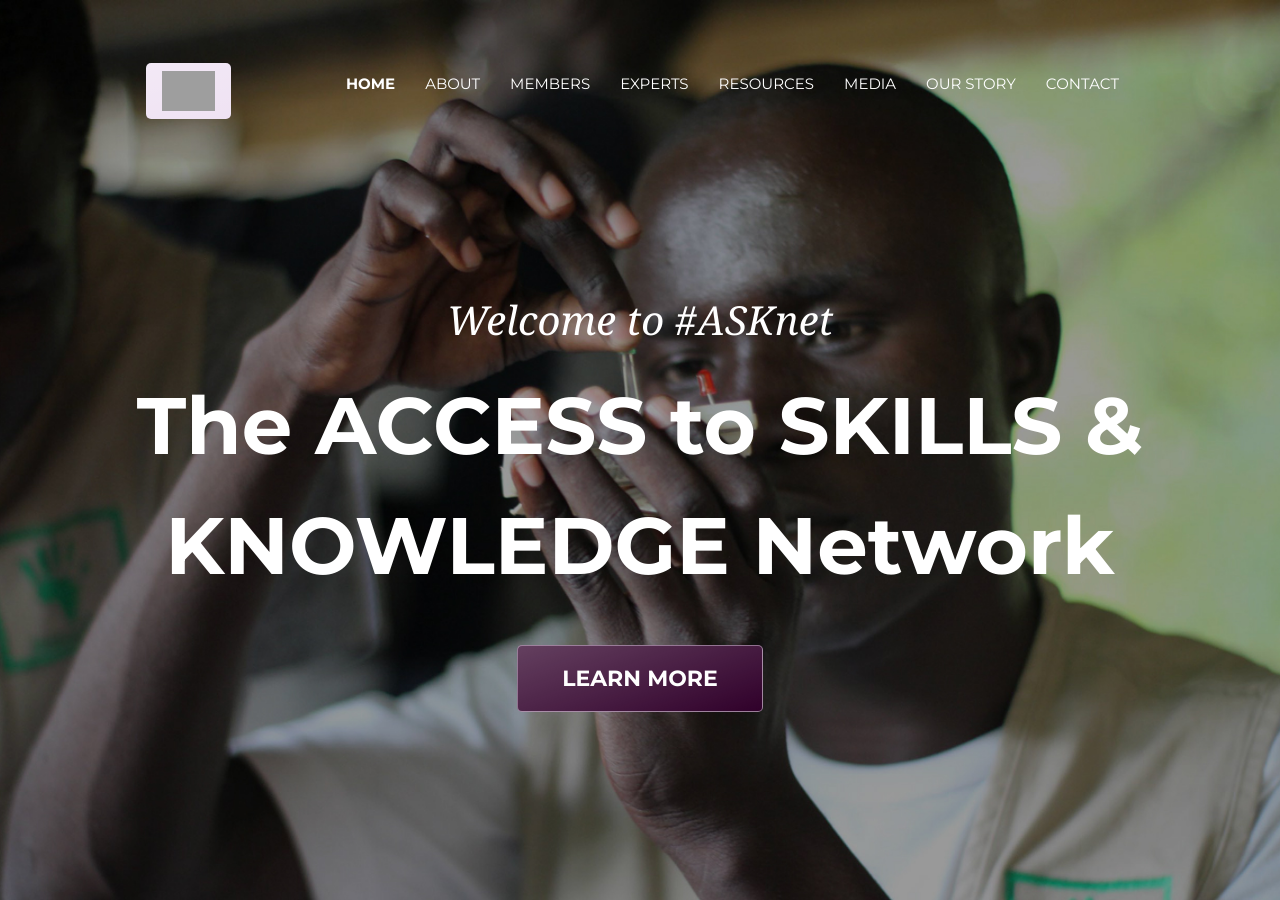
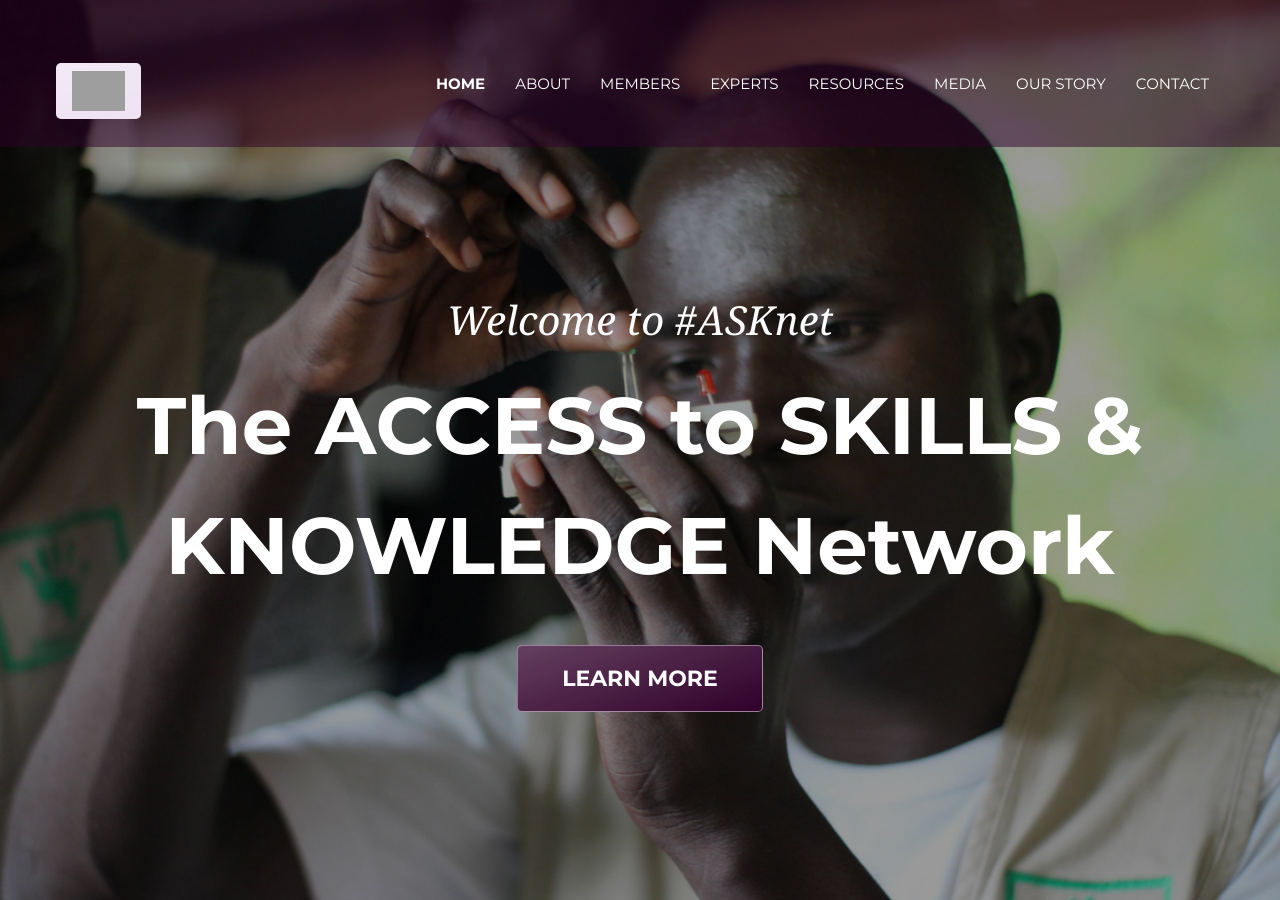
Before and after one commit to ASKnetCommunity/ASKnet.Community, a Jekyll site: the page built from index.html, in a window 1280 px wide and 900 px high. Built offline with Jekyll 4.4.1, drawn with Linux system fonts in a browser that asks for light colours.

Commit message:
improve responsive layout (header, first section) #177

```diff
--- a/_includes/header.html
+++ b/_includes/header.html
@@ -2,7 +2,7 @@
   <nav class="navbar navbar-expand-lg navbar-dark">
     <a class="navbar-brand btn px-3 py-2" href="{{ site.baseurl }}/">
       {% if site.data.settings.logo %}
-        <img height="40" src="{{ site.data.settings.logo | absolute_url }}" alt="{{ site.data.settings.title }}">
+        <img src="{{ site.data.settings.logo | absolute_url }}" alt="{{ site.data.settings.title }}">
         {% else if %}
         <h3 class="text-white font-tertiary">{{site.data.settings.title}}</h3>
       {% endif %}
@@ -13,7 +13,7 @@
     </button>
 
     <div class="collapse navbar-collapse text-center" id="navigation">
-      <ul class="navbar-nav ml-auto">
+      <ul class="navbar-nav ml-auto align-items-center">
         <li class="nav-item active">
           <a class="nav-link" href="{{ site.baseurl }}/">Home</a>
         </li>
--- a/assets/scss/_common.scss
+++ b/assets/scss/_common.scss
@@ -223,7 +223,7 @@
   font-style: italic;
   font-size: 40px;
   @include desktop {
-    margin-top: 250px;
+    margin-top: 140px;
     font-size: 22px;
   }
 }
--- a/assets/scss/_typography.scss
+++ b/assets/scss/_typography.scss
@@ -45,8 +45,9 @@
 
 h1, .h1{
   font-size: 80px;
+  word-wrap: anywhere;
   @include desktop {
-    font-size: 45px;
+    font-size: 38px;
   }
 }
 
--- a/assets/scss/templates/_navigation.scss
+++ b/assets/scss/templates/_navigation.scss
@@ -1,9 +1,10 @@
 .navigation{
-  padding: 40px 130px;
+  padding: 40px 40px 20px 40px;
+  background-color: rgba($primary-color, 0.5);
   transition: .3s ease;
   &.nav-bg {
     background-color: rgba($primary-color, 0.8);
-    padding: 15px 100px;
+    padding: 15px 40px;
     -webkit-backdrop-filter: blur(8px);
     backdrop-filter: blur(8px);
     @include desktop {
@@ -29,6 +30,12 @@
   }
   .navbar-brand {
     background-color: $secondary-color;
+    img {
+      height: 40px;
+      @include desktop {
+        height: 30px;
+      }
+    }
   }
 }
 
```
